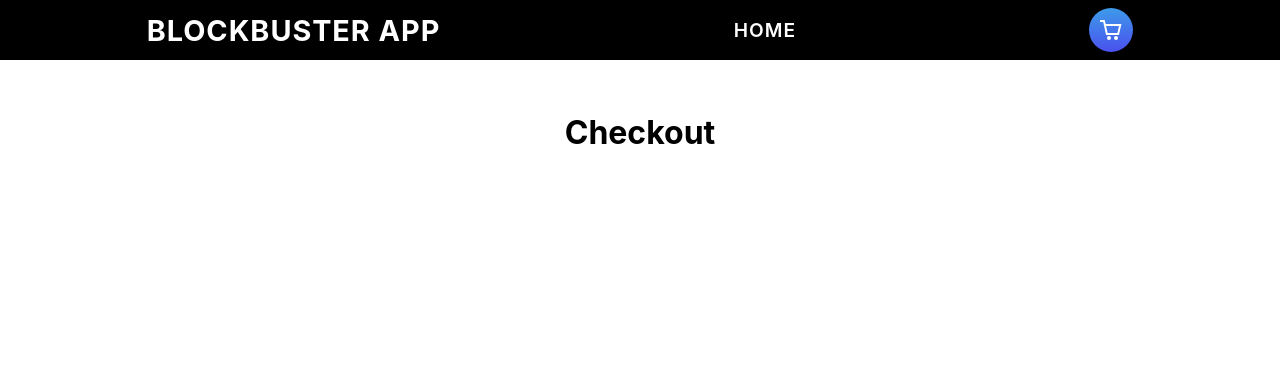
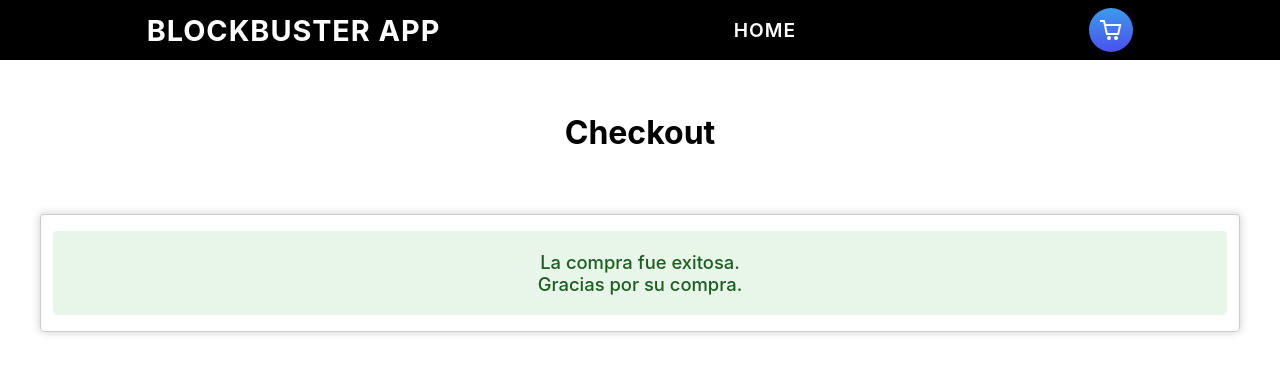
Before and after one commit to maoworshipper/blockbuster-app, a React (Create React App) app: page /checkout in a window 1280 px wide. Shown: the top 374 px of the page. Built offline with nearby package versions, Linux system fonts and the light colour scheme.

Commit message:
Update checkout page with notifiction

```diff
--- a/src/pages/Checkout/index.tsx
+++ b/src/pages/Checkout/index.tsx
@@ -1,9 +1,23 @@
+import { useEffect } from "react";
 import { Container } from "../../components/Container";
+import { useLocalStorage } from "../../hooks/useLocalStorage";
+import { Box, Notification } from "../../components/UI";
+
+const storageName = "cart";
 
 const CheckoutPage = () => {
+  // eslint-disable-next-line @typescript-eslint/no-unused-vars
+  const [cart, setCart] = useLocalStorage(storageName, []);
+
+  // eslint-disable-next-line react-hooks/exhaustive-deps
+  useEffect(() => setCart([]), []);
+
   return (
     <Container>
       <h1>Checkout</h1>
+      <Box>
+        <Notification>La compra fue exitosa.<br />Gracias por su compra.</Notification>
+      </Box>
     </Container>
   );
 };
```
